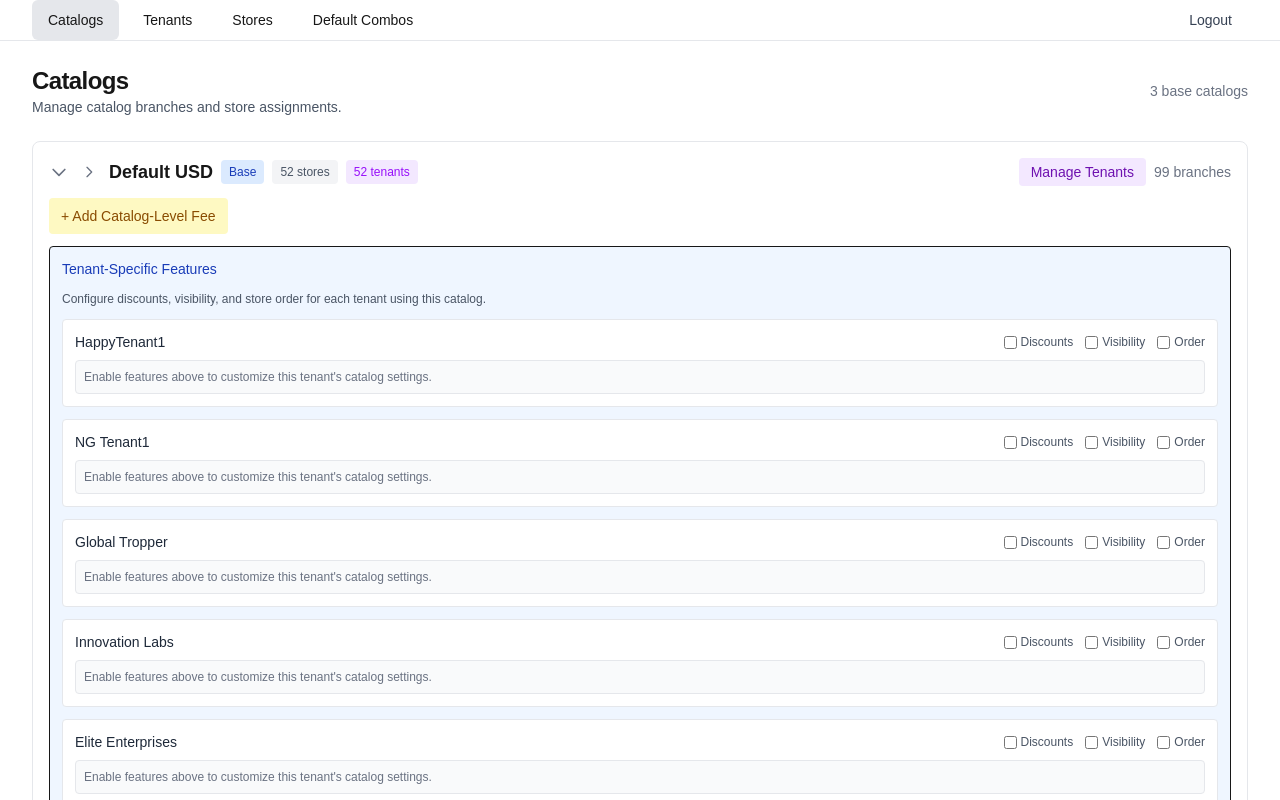
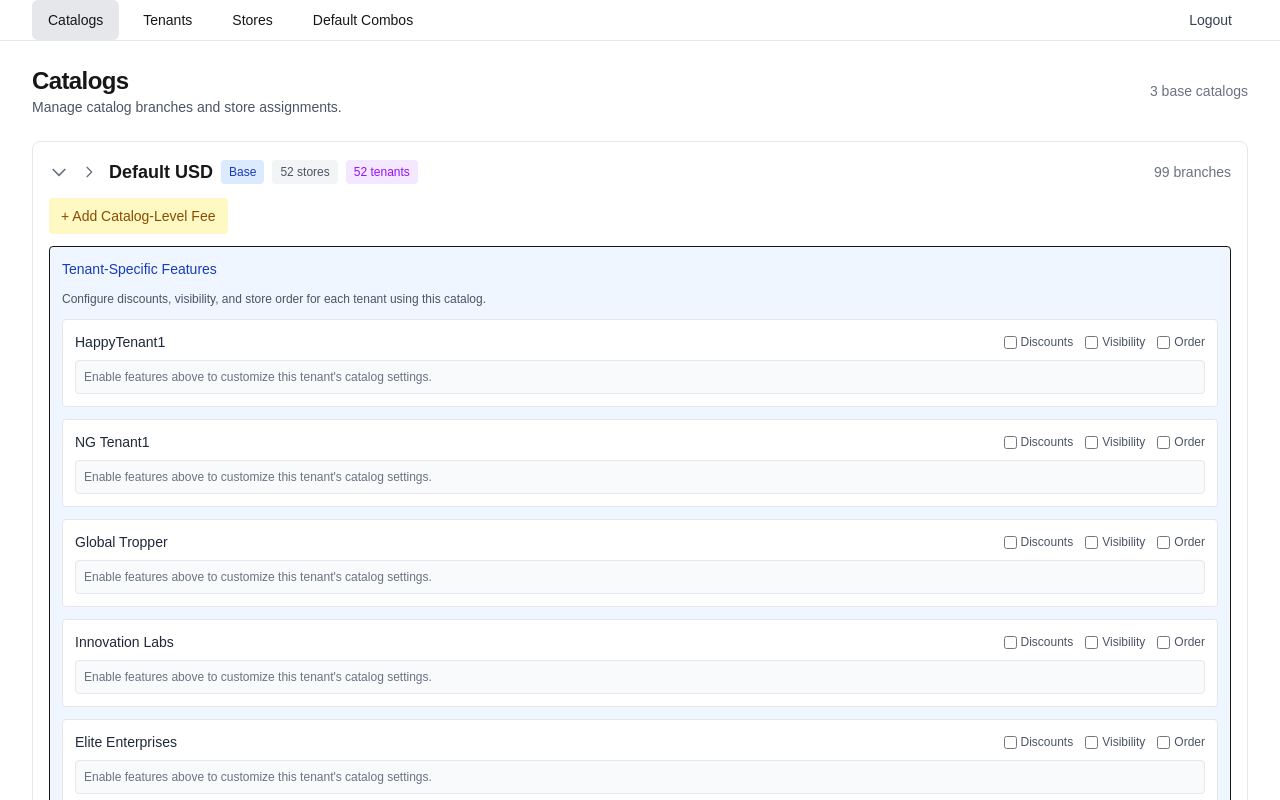
Before and after one commit to Shpongi/component_playground, a Next.js app: page /admin/catalogs in a window 1280 px wide. Shown: the top 800 px of the page. Built offline with nearby package versions, Linux system fonts and the light colour scheme; sample sign-in values are in the browser's storage.

Commit message:
Remove remaining Manage Tenants button reference

```diff
--- a/src/app/admin/catalogs/page.tsx
+++ b/src/app/admin/catalogs/page.tsx
@@ -508,12 +508,6 @@ export default function CatalogsPage() {
                     </div>
                   </div>
                   <div className="flex items-center gap-2">
-                    <button
-                      onClick={() => toggleTenantExpansion(baseCatalog.id)}
-                      className="px-3 py-1 bg-purple-100 text-purple-800 text-sm rounded hover:bg-purple-200"
-                    >
-                      Manage Tenants
-                    </button>
                     <span className="text-sm text-gray-500">
                       {baseCatalog.branches.length} branches
                     </span>
```
